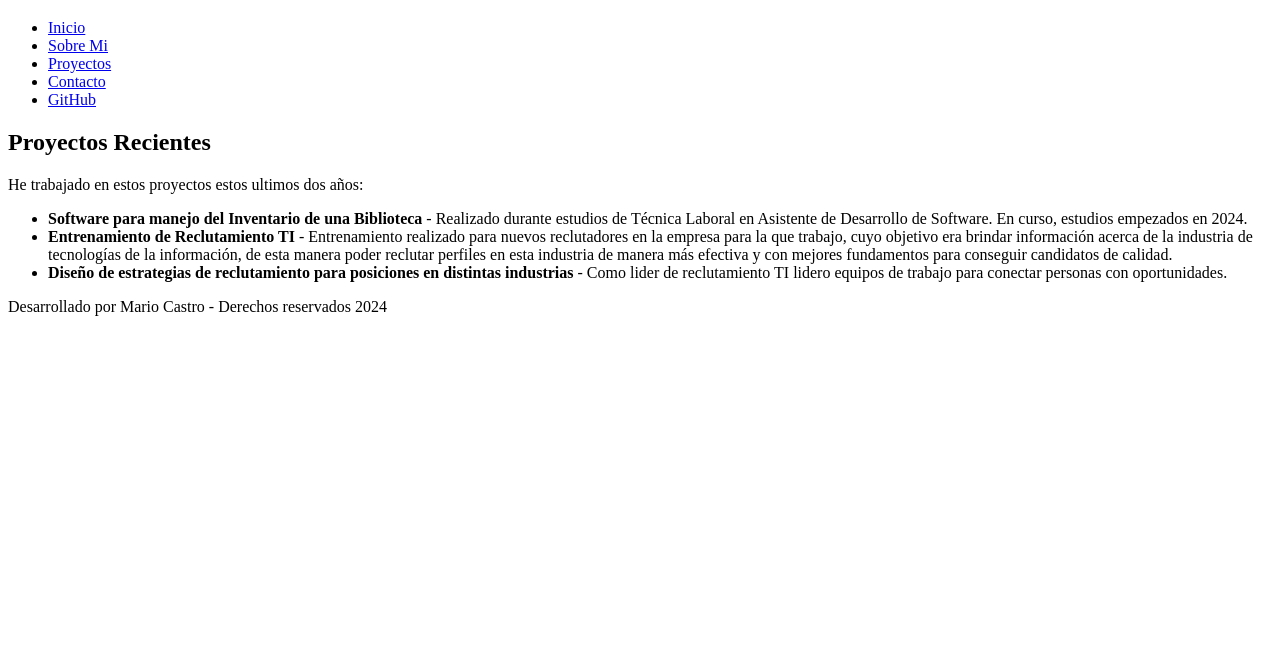
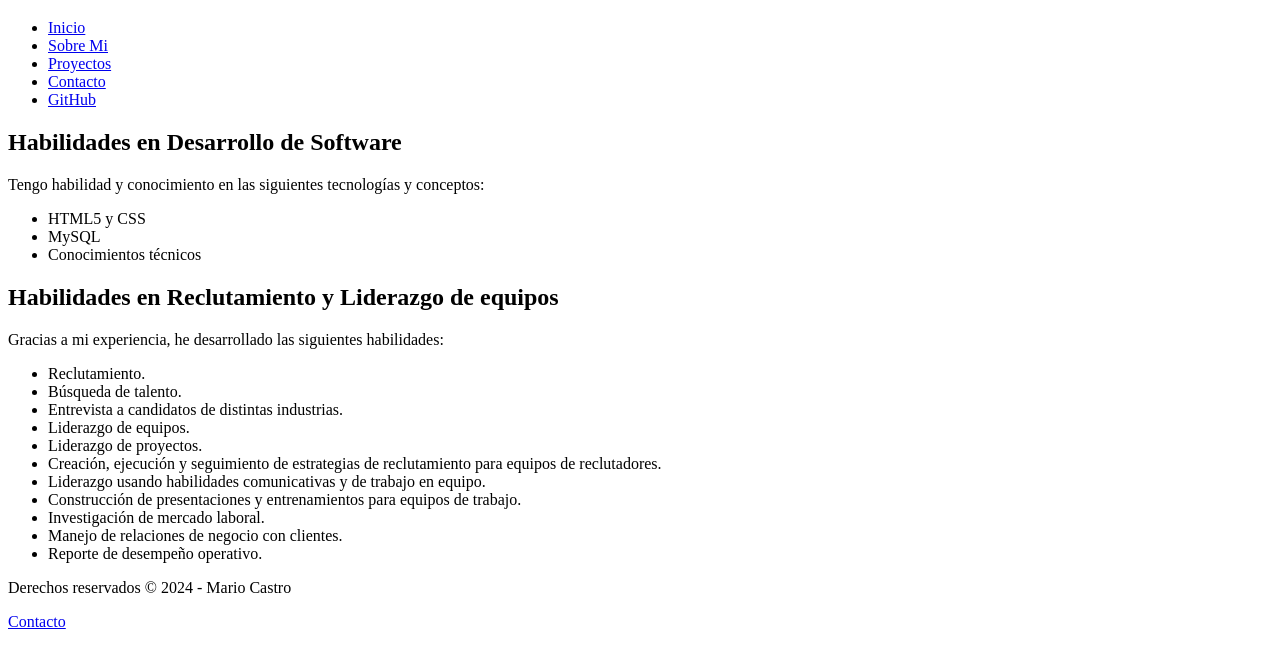
Before and after one commit to EternitynBeyond/Portafolio-Inicial-MarioC, a plain HTML site: page HTML/index.html in a window 1280 px wide. Shown: the part 61-726 px from the top of the page. Drawn offline with Linux system fonts and the light colour scheme.

Commit message:
portfolio_v2

```diff
--- a/HTML/index.html
+++ b/HTML/index.html
@@ -13,9 +13,9 @@
         </header>
         <nav>
             <ul>
-                <li><a href="#">Inicio</a></li>
-                <li><a href="#">Sobre Mi</a></li>
-                <li><a href="#">Proyectos</a></li>
+                <li><a href="index.html">Inicio</a></li>
+                <li><a href="about me.html">Sobre Mi</a></li>
+                <li><a href="proyectos.html">Proyectos</a></li>
                 <li><a href="#">Contacto</a></li>
                 <li><a href="https://github.com/EternitynBeyond" target="_blank">GitHub</a></li>
             </ul>
@@ -23,19 +23,39 @@
         <main>
             <section>
                 <article>
-                    <h2>Proyectos Recientes</h2>
-                    <p>He trabajado en estos proyectos estos ultimos dos años:</p>
+                    <h2>Habilidades en Desarrollo de Software</h2>
+                    <p>Tengo habilidad y conocimiento en las siguientes tecnologías y conceptos:</p>
                     <ul>
-                        <li><strong>Software para manejo del Inventario de una Biblioteca</strong> - Realizado durante estudios de Técnica Laboral en Asistente de Desarrollo de Software. En curso, estudios empezados en 2024.</li>
-                        <li><strong>Entrenamiento de Reclutamiento TI</strong> - Entrenamiento realizado para nuevos reclutadores en la empresa para la que trabajo, cuyo objetivo era brindar información acerca de la industria de tecnologías de la información, de esta manera poder reclutar perfiles en esta industria de manera más efectiva y con mejores fundamentos para conseguir candidatos de calidad.</li>
-                        <li><strong>Diseño de estrategias de reclutamiento para posiciones en distintas industrias</strong> - Como lider de reclutamiento TI lidero equipos de trabajo para conectar personas con oportunidades.</li>
+                        <li>HTML5 y CSS</li>
+                        <li>MySQL</li>
+                        <li>Conocimientos técnicos</li>
+                    </ul>
+                </article>
+            </section>
+            <section>
+                <article>
+                    <h2>Habilidades en Reclutamiento y Liderazgo de equipos</h2>
+                    <p>Gracias a mi experiencia, he desarrollado las siguientes habilidades:</p>
+                    <ul>
+                        <li>Reclutamiento.</li>
+                        <li>Búsqueda de talento.</li>
+                        <li>Entrevista a candidatos de distintas industrias.</li>
+                        <li>Liderazgo de equipos.</li>
+                        <li>Liderazgo de proyectos.</li>
+                        <li>Creación, ejecución y seguimiento de estrategias de reclutamiento para equipos de reclutadores.</li>
+                        <li>Liderazgo usando habilidades comunicativas y de trabajo en equipo.</li>
+                        <li>Construcción de presentaciones y entrenamientos para equipos de trabajo.</li>
+                        <li>Investigación de mercado laboral.</li>
+                        <li>Manejo de relaciones de negocio con clientes.</li>
+                        <li>Reporte de desempeño operativo.</li>
                     </ul>
                 </article>
             </section>
         </main>
 
         <footer>
-            <p>Desarrollado por Mario Castro - Derechos reservados 2024</p>
+            <p>Derechos reservados &copy; 2024 - Mario Castro</p>
+            <p><a href="mailto:marioecp1994@gmail.com">Contacto</a></p>
         </footer>
     </body>
 
```
Also changed, not shown: HTML/about me.html (added, +31 -0 lines), HTML/proyectos.html (added, +35 -0 lines).
